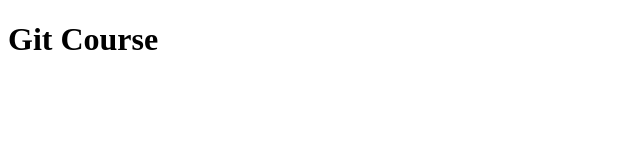
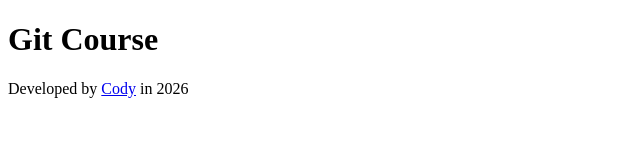
Before and after one commit to MatheusSantos360/git-master, a plain HTML site: page index.html in a window 1280 px wide. Shown: the whole page, without its empty margins (0-640 px from the left). Drawn offline with Linux system fonts and the light colour scheme.

Commit message:
Footer text updated

```diff
--- a/index.html
+++ b/index.html
@@ -7,5 +7,10 @@
   </head>
   <body>
     <h1>Git Course</h1>
+    <footer>
+      Developed by
+      <a href="https://github.com/MatheusSantos360">Cody</a>
+      in 2026
+    </footer>
   </body>
 </html>
```
